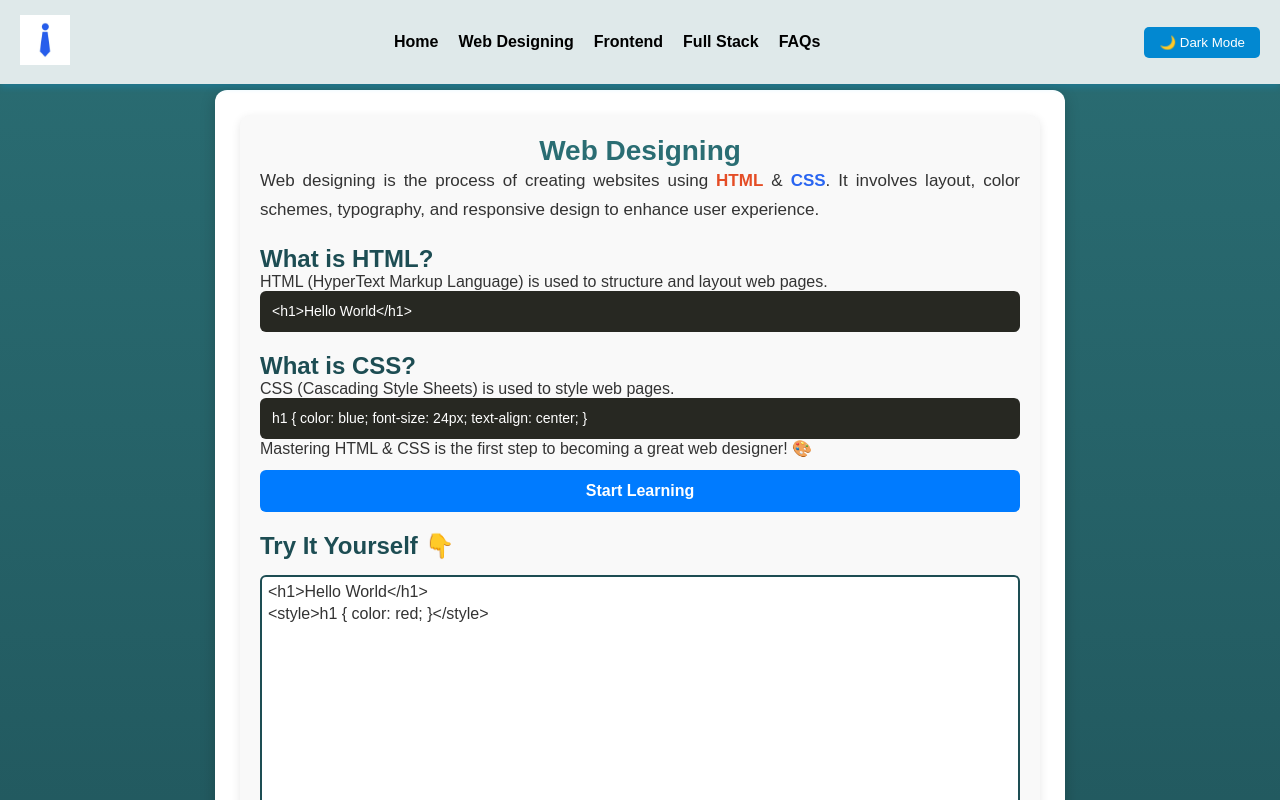
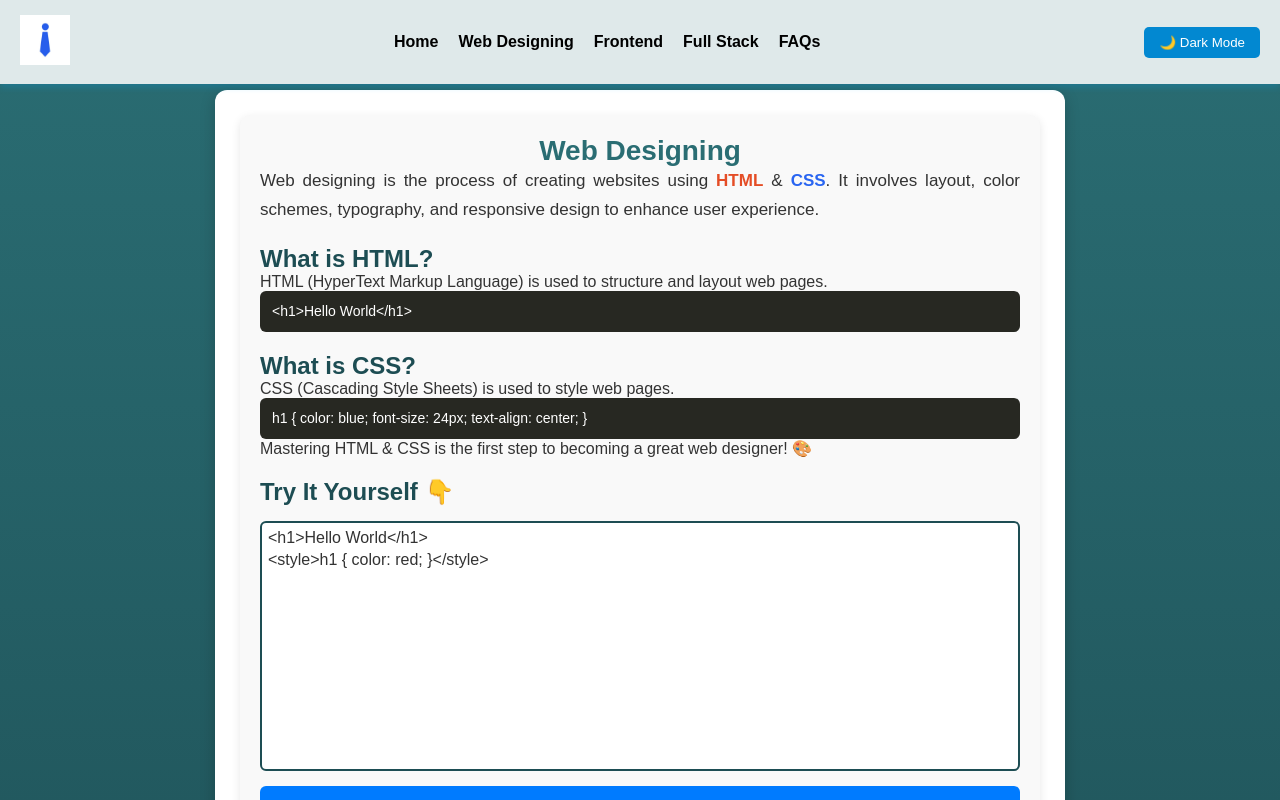
Before and after one commit to AbhishekDL36/course-curriculum, a React (Vite) app: page /web-designing in a window 1280 px wide. Shown: the top 800 px of the page. Built offline with nearby package versions, Linux system fonts and the light colour scheme.

Commit message:
removed some unnecessary code and buttons from the code

```diff
--- a/src/Web-designing.jsx
+++ b/src/Web-designing.jsx
@@ -78,7 +78,7 @@ const WebDesigning = () => {
           Mastering HTML & CSS is the first step to becoming a great web
           designer! 🎨
         </p>
-        <button className="learn-btn">Start Learning</button>
+
 
 
         <h2 className="sub-heading">Try It Yourself 👇</h2>
```
Also changed, not shown: src/webdesigning.css (+7 -188 lines).
